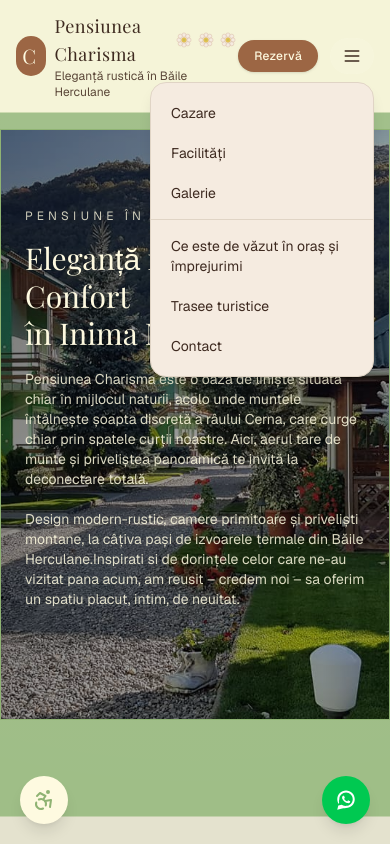
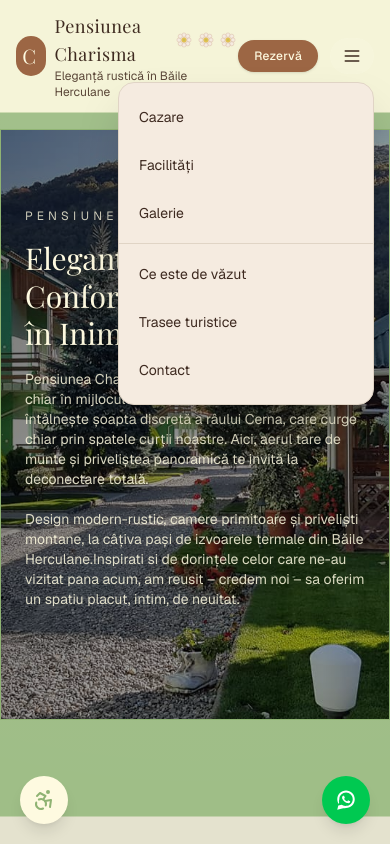
Before and after one commit to Alex-Sefu/charisma-modern, a Next.js app: page / in a window 390 px wide. Both pictures are taken after a click on the button "Open menu". Shown: the top 844 px of the page. Built offline with nearby package versions, Linux system fonts and the light colour scheme.

Commit message:
Update Navbar.tsx

```diff
--- a/components/Navbar.tsx
+++ b/components/Navbar.tsx
@@ -112,8 +112,11 @@ export default function Navbar() {
         </div>
 
         <div className="md:hidden flex items-center gap-3">
-          <Link href="/rezervare" className="inline-flex items-center gap-2 rounded-full bg-[#9C6644] px-4 py-2 text-xs font-medium tracking-wide text-[#FEFAE0] shadow-sm transition-colors hover:bg-[#846644]">Rezervă</Link>
-          <div className="relative">
+  <Link href="/rezervare" className="inline-flex items-center gap-2 rounded-full bg-[#9C6644] px-4 py-2 text-xs font-medium tracking-wide text-[#FEFAE0] shadow-sm transition-colors hover:bg-[#846644]">
+    Rezervă
+  </Link>
+
+  <div className="relative" ref={containerRef}>
     <button
       aria-expanded={open}
       onClick={() => setOpen((s) => !s)}
@@ -125,14 +128,20 @@ export default function Navbar() {
       </svg>
     </button>
 
-            <div className={"absolute right-0 mt-2 w-56 rounded-2xl bg-[#F5EBE0] text-[#3E2A20] border border-[#E0D4C5] shadow-lg py-2 z-50 " + (open ? "block" : "hidden")}>
-              <Link href="#cazare" className="block px-4 py-2 text-sm hover:bg-[#E8D5C4] rounded-lg transition-colors m-1">Cazare</Link>
-              <Link href="#facilitati" className="block px-4 py-2 text-sm hover:bg-[#E8D5C4] rounded-lg transition-colors m-1">Facilități</Link>
-              <Link href="#galerie" className="block px-4 py-2 text-sm hover:bg-[#E8D5C4] rounded-lg transition-colors m-1">Galerie</Link>
+    {/* MENIUL MOBIL */}
+    <div className={"absolute right-0 mt-2 w-64 rounded-2xl bg-[#F5EBE0] text-[#3E2A20] border border-[#E0D4C5] shadow-2xl py-2 z-[100] " + (open ? "block" : "hidden")}>
+      {/* Folosim <a> pentru scroll pe aceeasi pagina si setOpen(false) ca sa se inchida meniul */}
+      <a href="#cazare" onClick={() => setOpen(false)} className="block px-4 py-3 text-sm hover:bg-[#E8D5C4] rounded-lg transition-colors m-1">Cazare</a>
+      <a href="#facilitati" onClick={() => setOpen(false)} className="block px-4 py-3 text-sm hover:bg-[#E8D5C4] rounded-lg transition-colors m-1">Facilități</a>
+      <a href="#galerie" onClick={() => setOpen(false)} className="block px-4 py-3 text-sm hover:bg-[#E8D5C4] rounded-lg transition-colors m-1">Galerie</a>
+
       <div className="border-t border-[#E0D4C5] my-2" />
-              <Link href="/agrement/oras" className="block px-4 py-2 text-sm hover:bg-[#E8D5C4] rounded-lg transition-colors m-1">Ce este de văzut în oraș și împrejurimi</Link>
-              <Link href="/agrement/trasee" className="block px-4 py-2 text-sm hover:bg-[#E8D5C4] rounded-lg transition-colors m-1">Trasee turistice</Link>
-              <Link href="#contact" className="block px-4 py-2 text-sm hover:bg-[#E8D5C4] rounded-lg transition-colors m-1">Contact</Link>
+
+      {/* Folosim <Link> pentru pagini diferite */}
+      <Link href="/agrement/oras" onClick={() => setOpen(false)} className="block px-4 py-3 text-sm hover:bg-[#E8D5C4] rounded-lg transition-colors m-1">Ce este de văzut</Link>
+      <Link href="/agrement/trasee" onClick={() => setOpen(false)} className="block px-4 py-3 text-sm hover:bg-[#E8D5C4] rounded-lg transition-colors m-1">Trasee turistice</Link>
+
+      <a href="#contact" onClick={() => setOpen(false)} className="block px-4 py-3 text-sm hover:bg-[#E8D5C4] rounded-lg transition-colors m-1">Contact</a>
     </div>
   </div>
 </div>
```
Lines whose indentation alone changed are shown as unchanged.
